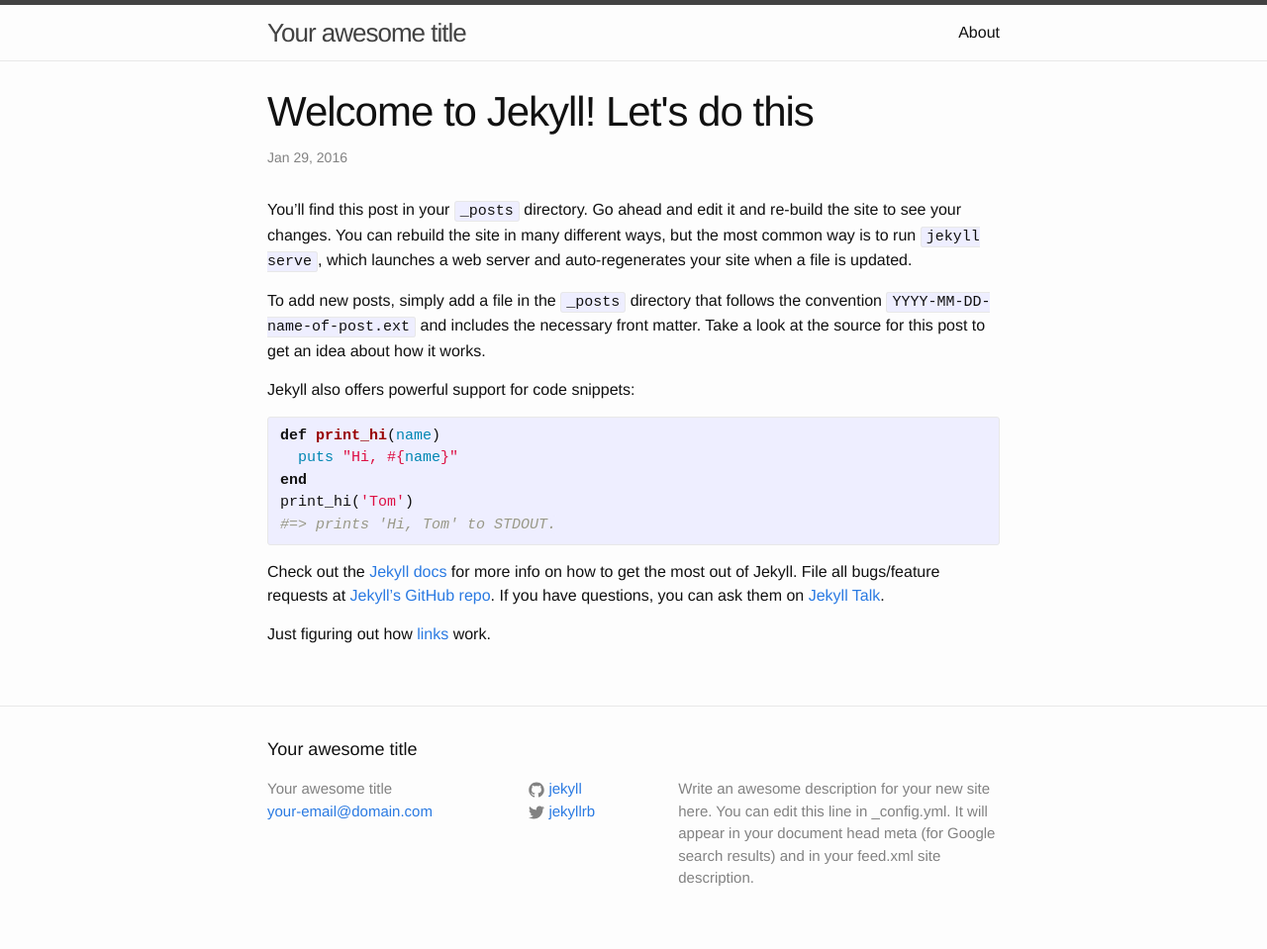
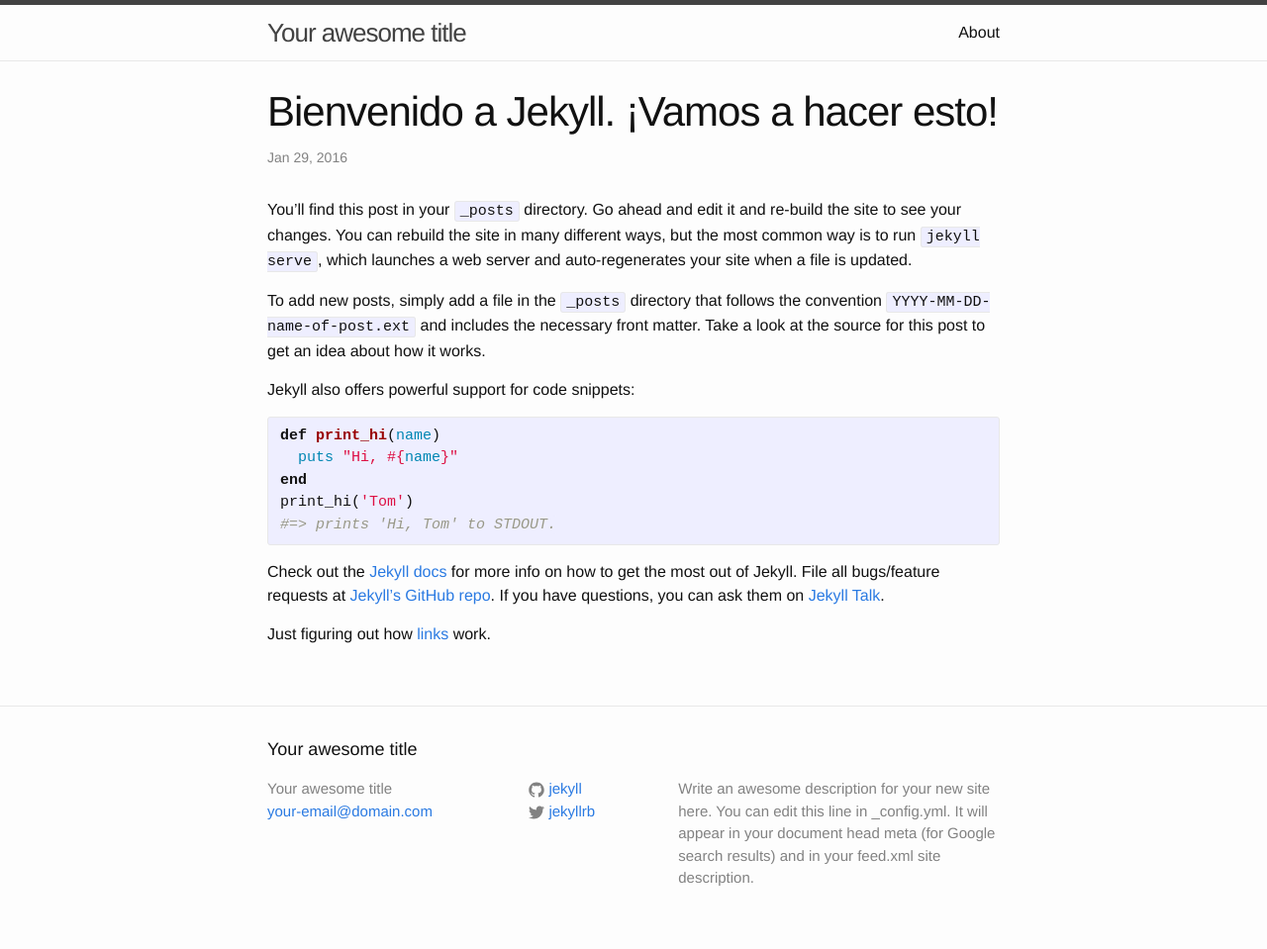
Before and after one commit to furilo/jekyll-test, a Jekyll site: the page built from _posts/2016-01-29-welcome-to-jekyll.markdown, in a window 1280 px wide. Shown: the whole page at 99% size. Built offline with Jekyll 4.4.1, drawn with Linux system fonts in a browser that asks for light colours.

Commit message:
My recent changes

```diff
--- a/_posts/2016-01-29-welcome-to-jekyll.markdown
+++ b/_posts/2016-01-29-welcome-to-jekyll.markdown
@@ -1,6 +1,6 @@
 ---
 layout: post
-title:  "Welcome to Jekyll! Let's do this"
+title:  "Bienvenido a Jekyll. ¡Vamos a hacer esto!"
 date:   2016-01-29 09:18:58 +0100
 categories: jekyll update
 ---
```
